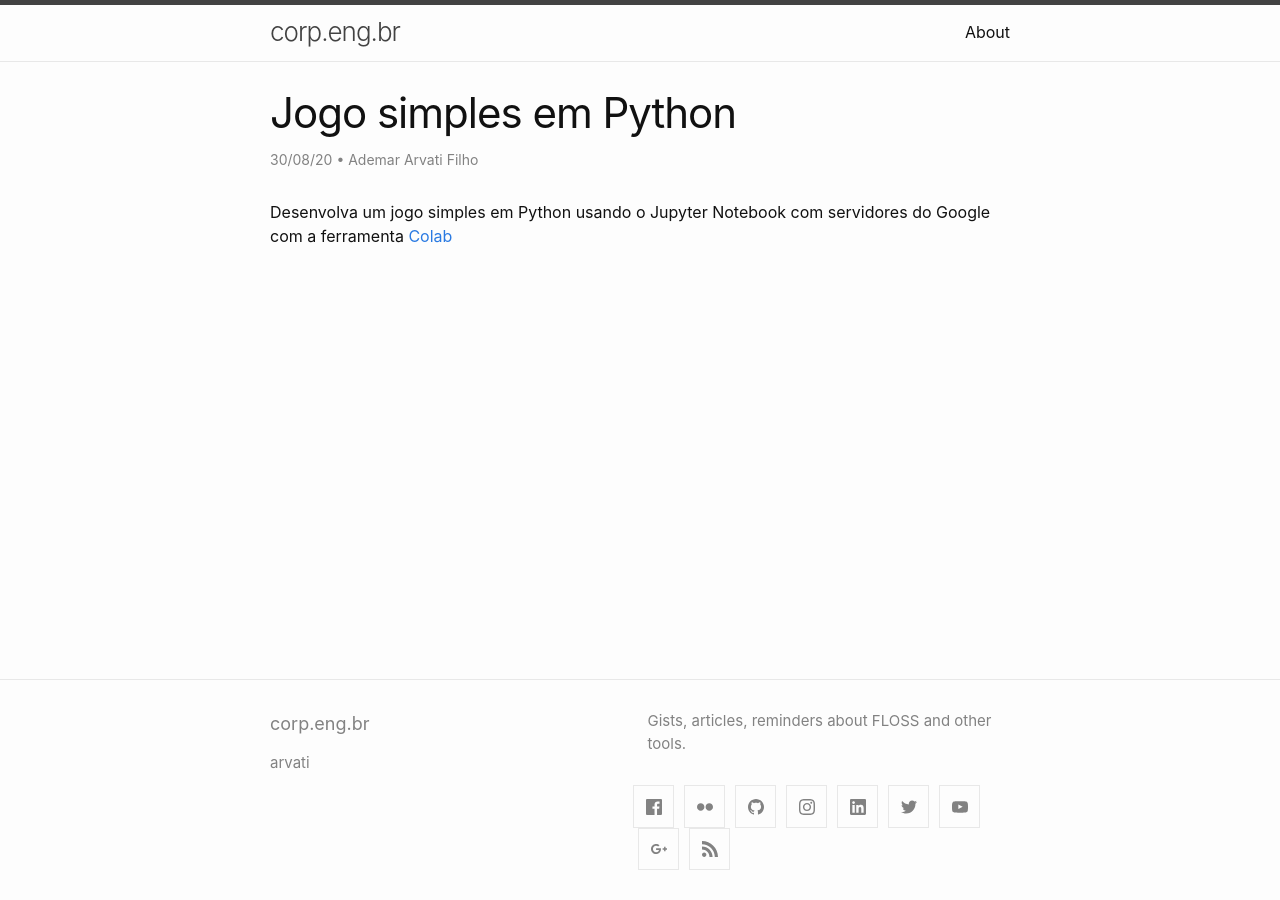
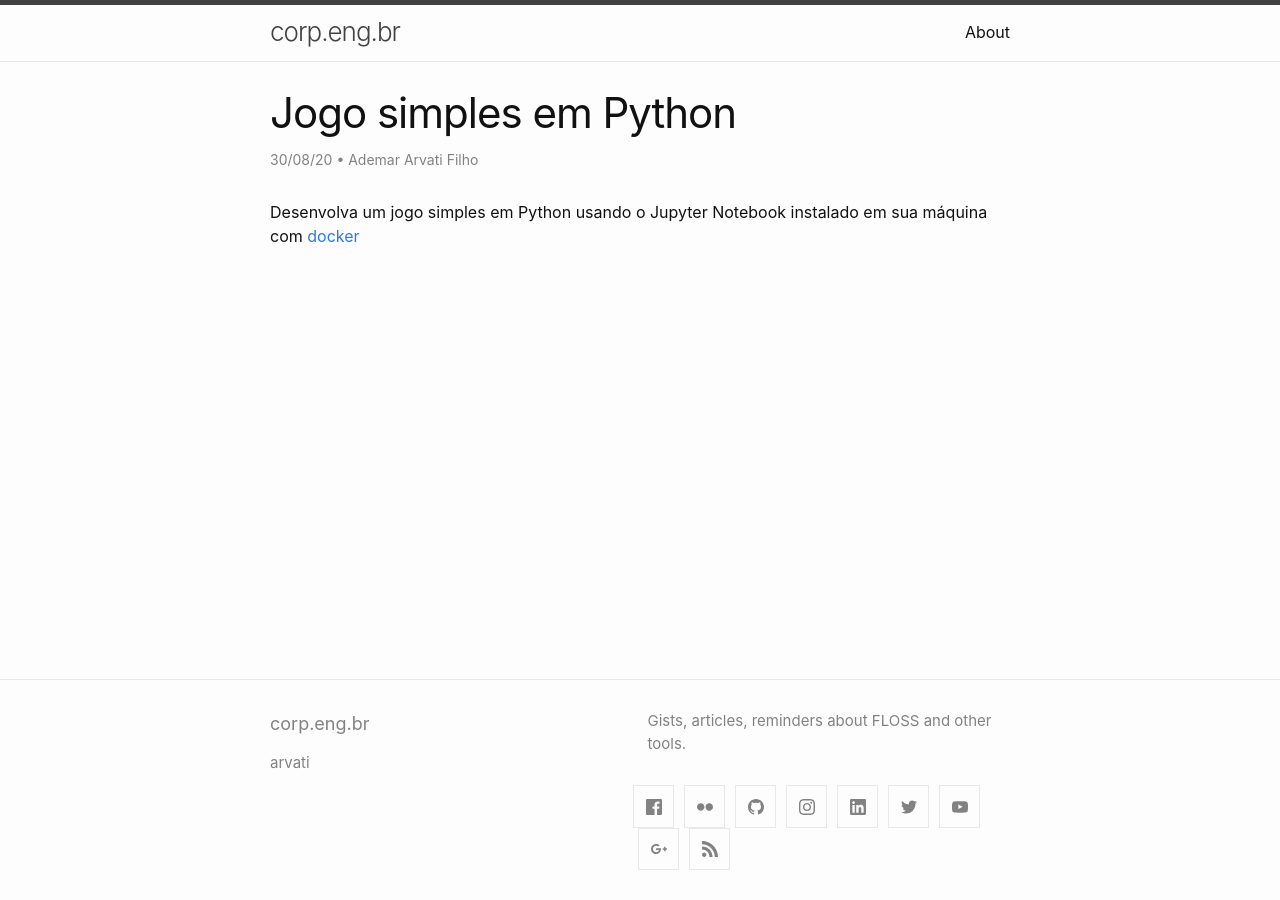
Before and after one commit to arvati/arvati.github.io, a Jekyll site: the page built from _posts/2020-08-30-python-games.md, in a window 1280 px wide. Built offline with Jekyll 4.4.1, drawn with Linux system fonts in a browser that asks for light colours; comment, search, counter and statistics services are not loaded.

Commit message:
Update 2020-08-30-python-games.md
Docker Jupyter

```diff
--- a/_posts/2020-08-30-python-games.md
+++ b/_posts/2020-08-30-python-games.md
@@ -7,7 +7,6 @@ categories:
   - opensource
   - python
   - jupyter
-  - colab
 tags:
   - opensource
   - python
@@ -15,5 +14,6 @@ tags:
   - colab
 references:
   - https://opensource.com/article/20/5/python-games
+
 ---
-Desenvolva um jogo simples em Python usando o Jupyter Notebook com servidores do Google com a ferramenta [Colab](https://colab.research.google.com/)
+Desenvolva um jogo simples em Python usando o Jupyter Notebook instalado em sua máquina com [docker](https://hub.docker.com/r/jupyter/minimal-notebook)
```
